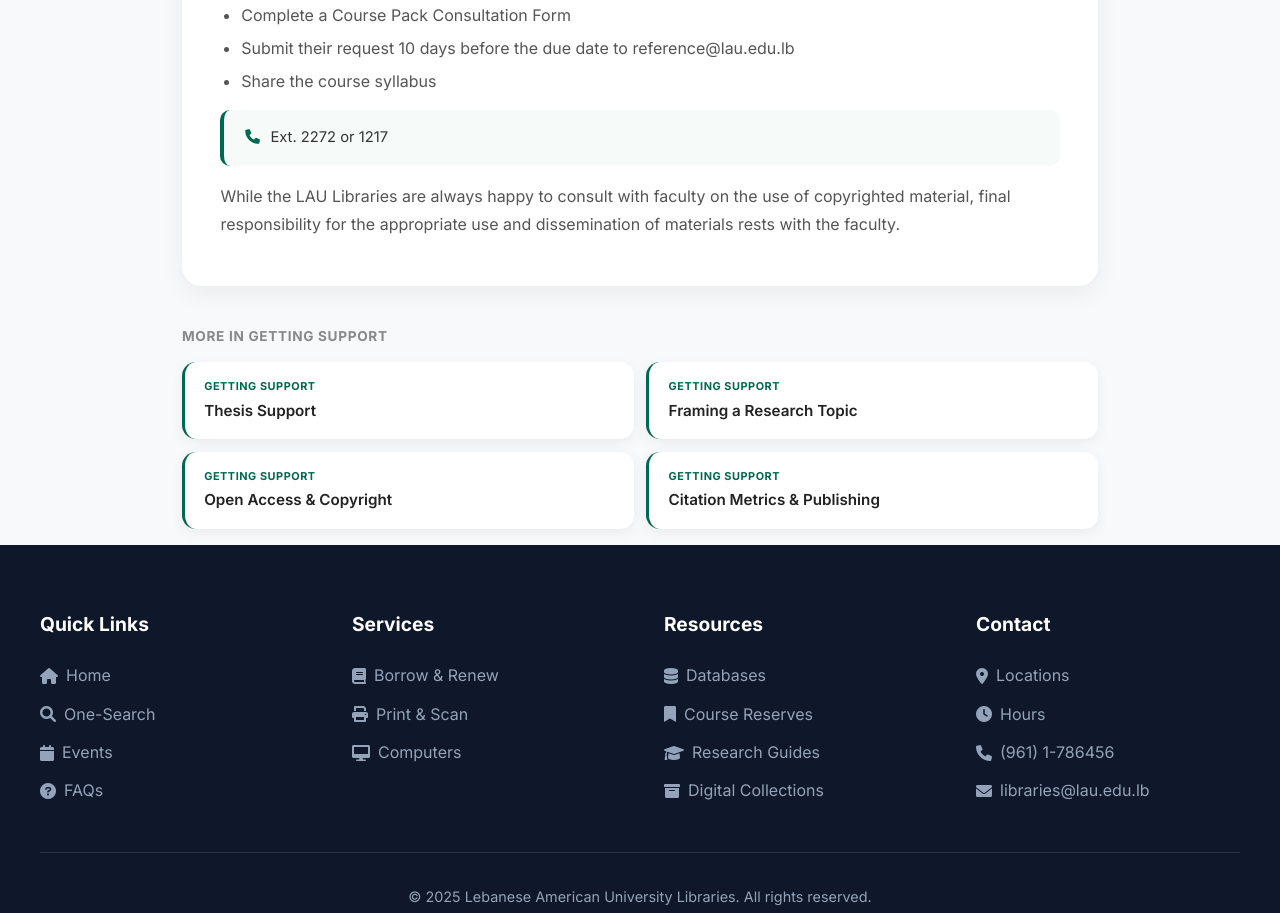
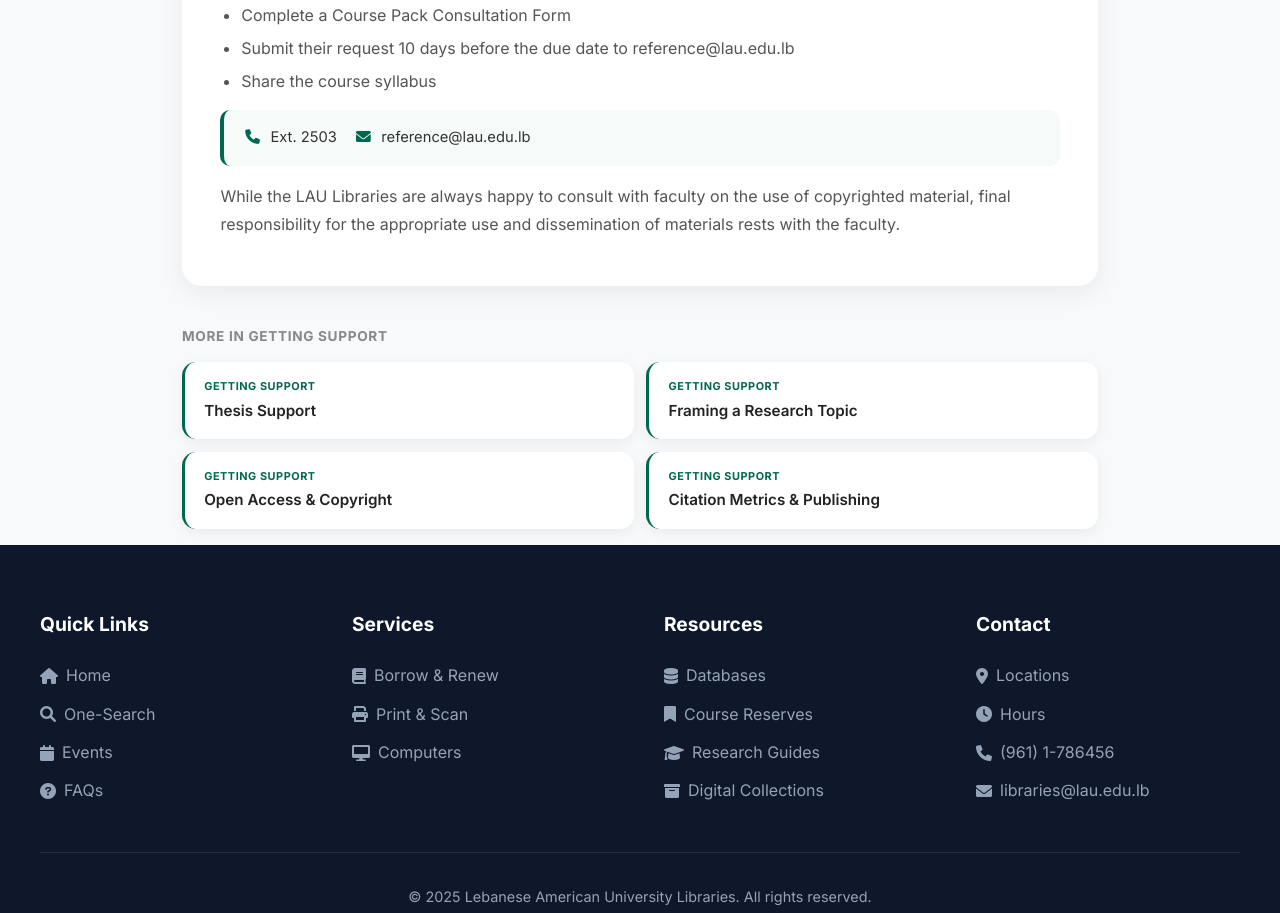
Before and after one commit to julienzgheib/LibSite, a plain HTML site: page course-support.html in a window 1280 px wide. Shown: the part 1220-2133 px from the top of the page. Drawn offline with nearby package versions, Linux system fonts and the light colour scheme.

Commit message:
14
Minor changes part1

```diff
--- a/course-support.html
+++ b/course-support.html
@@ -1727,7 +1727,8 @@
     <li>Share the course syllabus</li>
   </ul>
   <div class="info-card contact">
-    <span><i class="fa-solid fa-phone"></i> Ext. 2272 or 1217</span>
+      <span><i class="fa-solid fa-phone"></i> Ext. 2503</span>
+      <span><i class="fa-solid fa-envelope"></i> reference@lau.edu.lb</span>
   </div>
   <p>While the LAU Libraries are always happy to consult with faculty on the use of copyrighted material, final responsibility for the appropriate use and dissemination of materials rests with the faculty.</p>
 
```
Also changed, not shown: print-scan-copy.html (+1 -1 lines).
